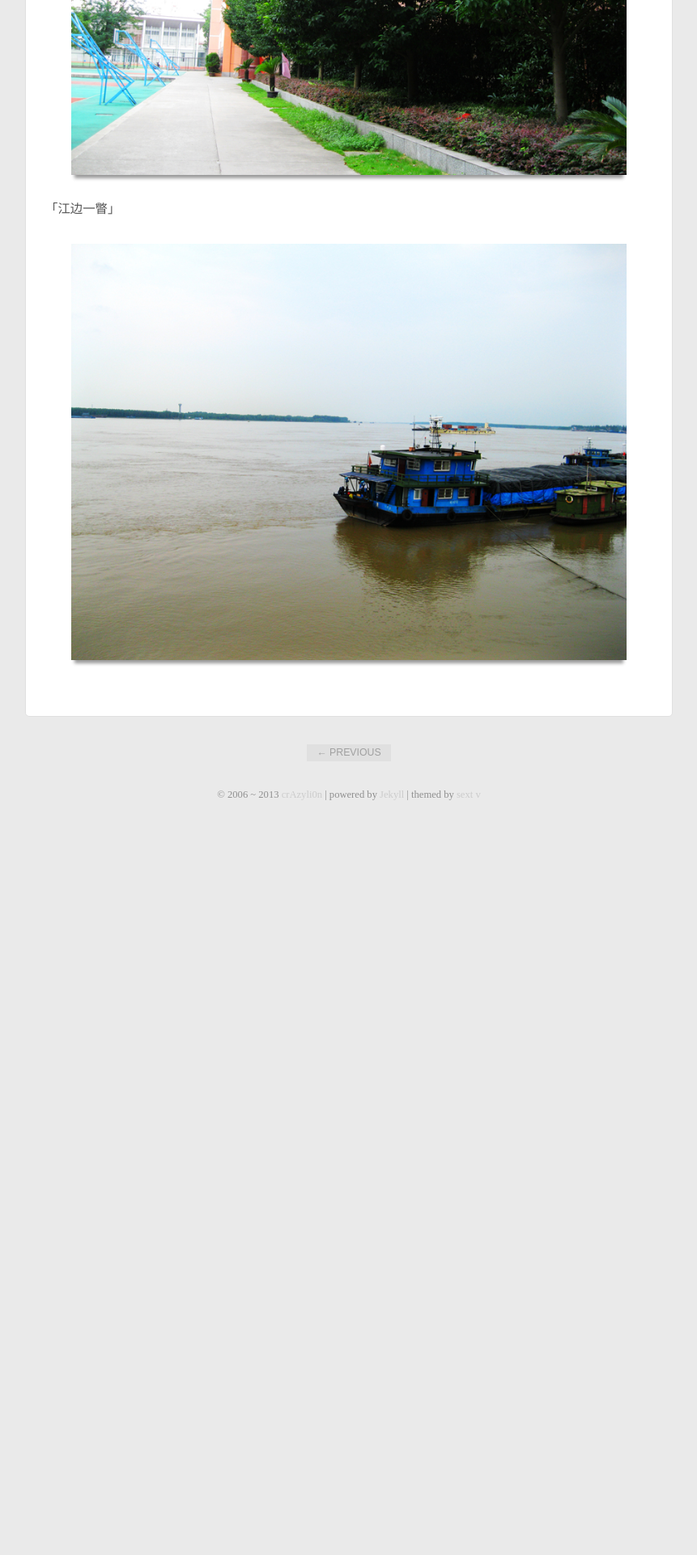
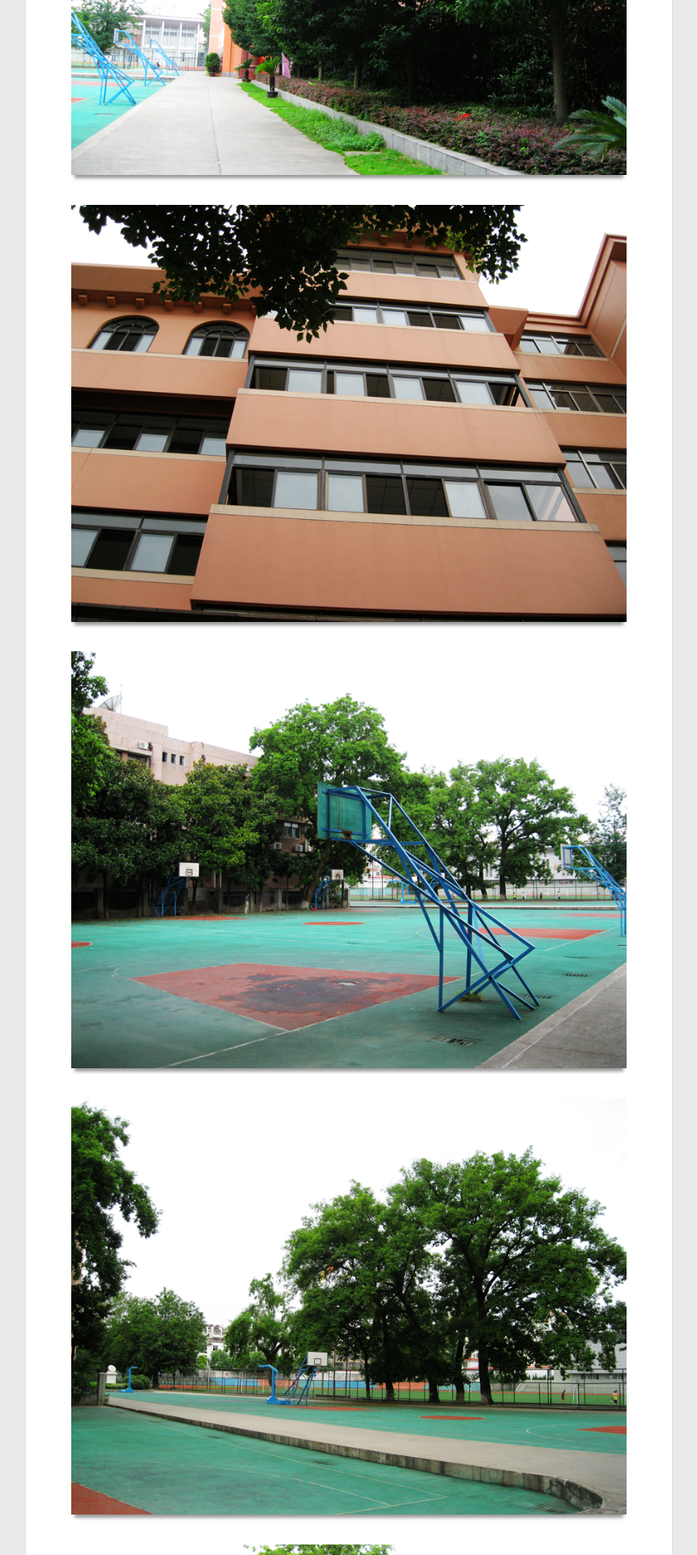
Before and after one commit to xidianpanpei/xidianpanpei.blog, a Jekyll site: the page built from _posts/2013-07-17-biking-around-anqing.markdown, in a window 1280 px wide. Shown: the part 2003-3923 px from the top of the page at 81% size, without its empty margins (209-1070 px from the left). Built offline with Jekyll 4.4.1, drawn with Linux system fonts in a browser that asks for light colours; some web fonts are replaced; Markdown is read by kramdown in place of the engine named in the settings; comment, search, counter and statistics services are not loaded; before the commit the page ends 3006 px from its top, so only the background shows below that.

Commit message:
更新文章

```diff
--- a/_posts/2013-07-17-biking-around-anqing.markdown
+++ b/_posts/2013-07-17-biking-around-anqing.markdown
@@ -23,12 +23,33 @@
 
 <span class="img-800">![](/media/files/2013/07/17/biking-school-2.jpg)</span>
 
+<span class="img-800">![](/media/files/2013/07/17/biking-school-3.jpg)</span>
 
+<span class="img-800">![](/media/files/2013/07/17/biking-school-4.jpg)</span>
+
+<span class="img-800">![](/media/files/2013/07/17/biking-school-5.jpg)</span>
+
+<span class="img-800">![](/media/files/2013/07/17/biking-school-6.jpg)</span>
+
+<span class="img-800">![](/media/files/2013/07/17/biking-school-7.jpg)</span>
+
+<span class="img-800">![](/media/files/2013/07/17/biking-school-8.jpg)</span>
+
+<span class="img-800">![](/media/files/2013/07/17/biking-school-9.jpg)</span>
+
+<span class="img-800">![](/media/files/2013/07/17/biking-school-10.jpg)</span>
+
+<span class="img-800">![](/media/files/2013/07/17/biking-school-11.jpg)</span>
 
 「江边一瞥」
 
-<span class="img-800">![](/media/files/2013/07/17/biking-changjiang-1.jpg)</span>
+<span class="img-800">![](/media/files/2013/07/17/biking-changjiang-1.png)</span>
 
+<span class="img-800">![](/media/files/2013/07/17/biking-changjiang-2.jpg)</span>
+
+<span class="img-800">![](/media/files/2013/07/17/biking-changjiang-3.jpg)</span>
+
+<span class="img-800">![](/media/files/2013/07/17/biking-changjiang-4.jpg)</span>
 
 
 [1]:http://weibo.com/inxian
```
Also changed, not shown: media/files/2013/07/17/biking-changjiang-1.png (renamed from media/files/2013/07/17/biking-changjiang-1.JPG).
